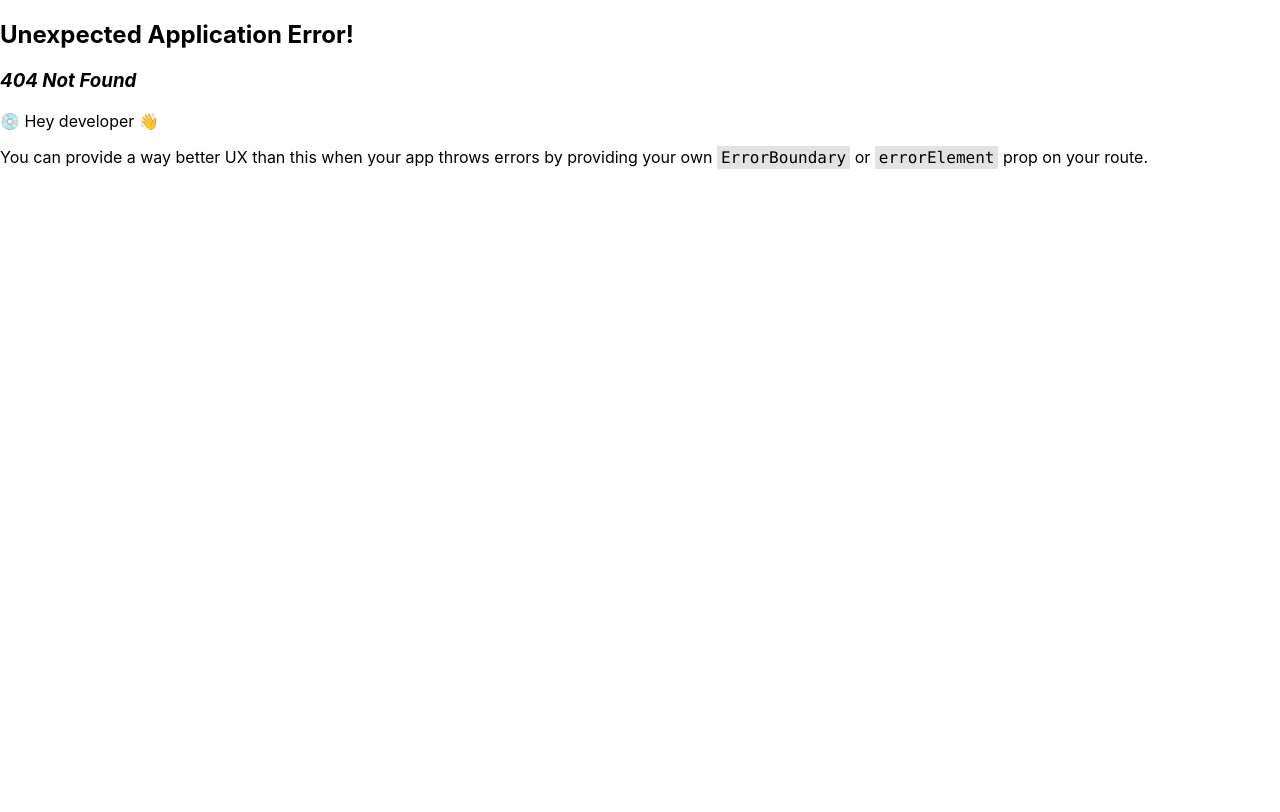
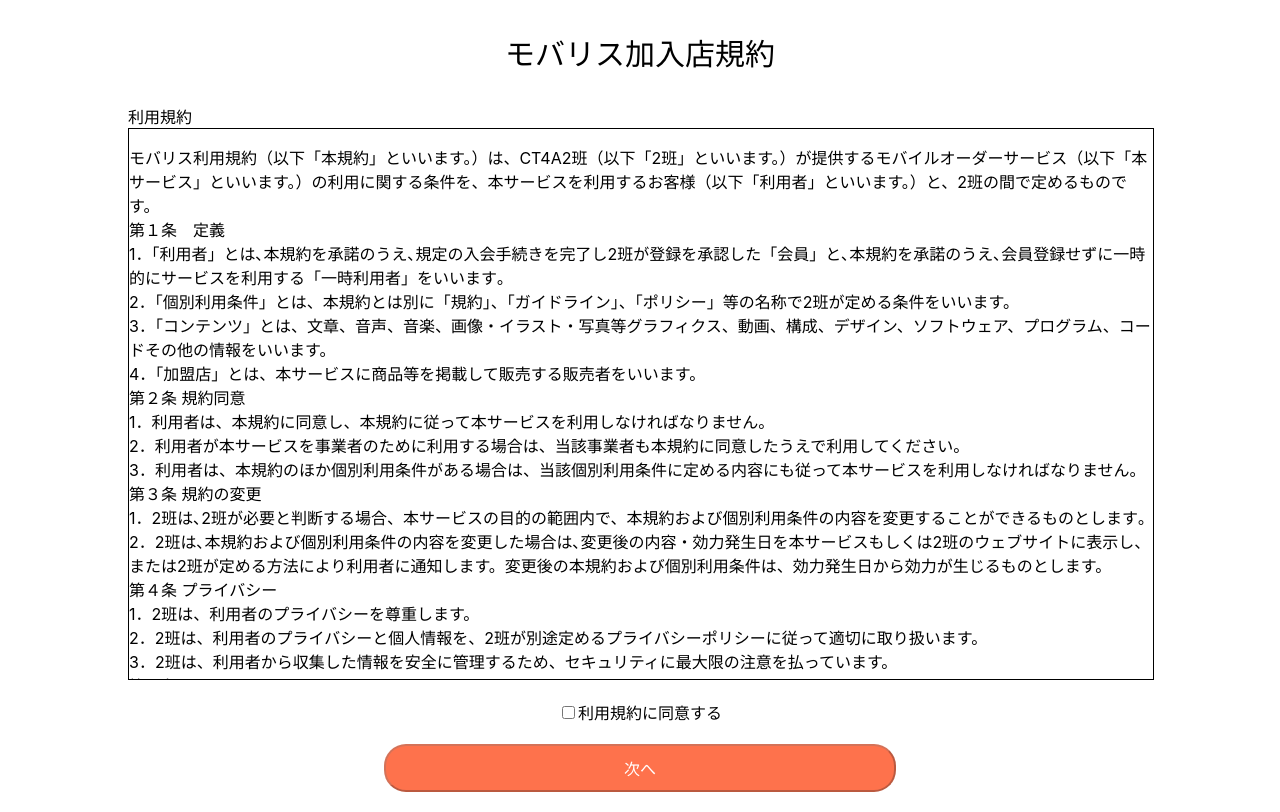
Before and after one commit to mobarisu/mobarisu, a React (Create React App) app in the folder web/react-app/: page /use_terms in a window 1280 px wide. Before the commit this address had no page. Built offline with nearby package versions, Linux system fonts and the light colour scheme.

Commit message:
appRoutes変更

```diff
--- a/web/react-app/src/components/account.css
+++ b/web/react-app/src/components/account.css
@@ -0,0 +1,5 @@
+header{
+    font-size: 30px;
+    text-align:center;
+    margin-top: 30px;
+}
--- a/web/react-app/src/components/account.tsx
+++ b/web/react-app/src/components/account.tsx
@@ -1,11 +1,21 @@
-import React from 'react';
+import React, { useState } from 'react';
+import { useNavigate } from 'react-router-dom';
+import './account.css';
 
 const Account: React.FC= () => {
   return (
-    <div>
-      <h1>Account Page</h1>
-      {/* アカウントページのコンテンツをここに追加 */}
-    </div>
+    <>
+      <head>
+        <meta charSet="UTF-8" />
+        <meta httpEquiv="X-UA-Compatible" content="IE=edge" />
+        <meta name="viewport" content="width=device-width, initial-scale=1.0" />
+        <title>アカウント登録</title>
+      </head>
+      <body>
+        <header>アカウント登録</header>
+
+      </body>
+    </>
   );
 }
 
--- a/web/react-app/src/components/use_terms.tsx
+++ b/web/react-app/src/components/use_terms.tsx
@@ -1,5 +1,5 @@
 import React, { useState } from 'react';
-import { BrowserRouter as Router, Route, useNavigate } from '../react-router-dom/dist';
+import { useNavigate } from 'react-router-dom';
 import './use_terms.css';
 
 const Useterms: React.FC = () => {
@@ -14,7 +14,7 @@
     event.preventDefault();
     if (isChecked) {
       // チェックボックスが選択されている場合、app.tsxに遷移する処理を追加する
-      navigate('/App');
+      navigate('/account');
     } else {
       alert('利用規約に同意してください');
     }
```
Also changed, not shown: web/react-app/src/AppRoutes.tsx (+41 -1 lines).
